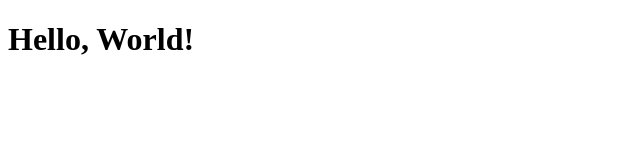
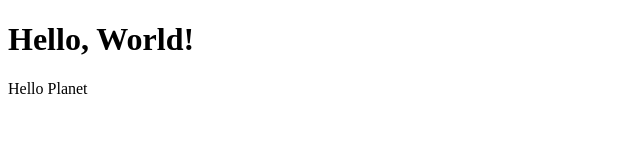
Before and after one commit to carlosa2432/CS3338-first-project, a plain HTML site: page index.html in a window 1280 px wide. Shown: the whole page, without its empty margins (0-640 px from the left). Drawn offline with Linux system fonts and the light colour scheme.

Commit message:
Update index.html
added simple sentence

```diff
--- a/index.html
+++ b/index.html
@@ -7,5 +7,6 @@
 </head>
 <body>
     <h1>Hello, World!</h1>
+    <p>Hello Planet</p>
 </body>
 </html>
```
